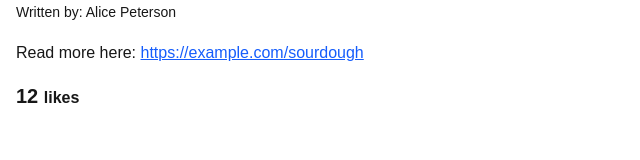
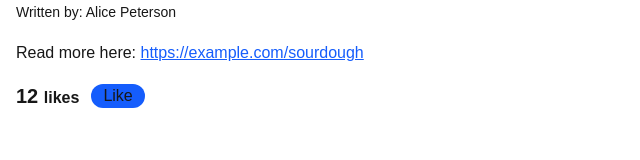
Before and after one commit to rowleks/fso-next-blog, a Next.js app: page /blogs/1 in a window 1280 px wide. Shown: the part 140-300 px from the top of the page, without its empty margins (0-640 px from the left). Built offline with nearby package versions, Linux system fonts and the light colour scheme.

Commit message:
Add like button and feature to single blog page and sort blog by like count
- Ex 2.4 - 2.5

```diff
--- a/app/actions/blogs.action.ts
+++ b/app/actions/blogs.action.ts
@@ -1,7 +1,7 @@
 "use server";
 import { redirect } from "next/navigation";
 import { revalidatePath } from "next/cache";
-import { addBlog } from "../services/blogs.service";
+import { addBlog, addLikes } from "../services/blogs.service";
 
 export async function createBlog(formData: FormData) {
   const title = (formData.get("title") as string)?.trim();
@@ -15,3 +15,10 @@ export async function createBlog(formData: FormData) {
   revalidatePath("/blogs");
   redirect("/blogs");
 }
+
+export async function likeBlog(formData: FormData) {
+  const id = Number(formData.get("id"));
+  addLikes(id);
+  revalidatePath("/blogs");
+  revalidatePath(`/blogs/${id}`);
+}
--- a/app/blogs/[id]/page.tsx
+++ b/app/blogs/[id]/page.tsx
@@ -1,3 +1,4 @@
+import { likeBlog } from "@/app/actions/blogs.action";
 import { getBlogById } from "@/app/services/blogs.service";
 import Link from "next/link";
 import { notFound } from "next/navigation";
@@ -13,21 +14,30 @@ const BlogDetails = async ({ params }: { params: Promise<{ id: string }> }) => {
   return (
     <div className="text-foreground">
       <div className="my-4">
-        <h1>{blog?.title}</h1>
+        <h1>{blog.title}</h1>
         <small className="text-sm">Written by: {blog?.author}</small>
       </div>
       <p>
         Read more here:{" "}
         <Link
-          href={blog?.url}
+          href={blog.url}
           className="text-blue-600 underline hover:text-blue-400 transition duration-300"
         >
-          {blog?.url}
+          {blog.url}
         </Link>
       </p>
-      <h3 className="my-4">
-        {blog?.likes} <span className="text-base">likes</span>
-      </h3>
+      <div className="flex items-center gap-3">
+        <h3 className="my-4">
+          {blog.likes} <span className="text-base">likes</span>
+        </h3>
+
+        <form action={likeBlog}>
+          <input type="hidden" name="id" value={blog.id} />
+          <button className="px-3 py-2s bg-blue-600 hover:bg-blue-400 transition duration-300 cursor-pointer rounded-full">
+            Like
+          </button>
+        </form>
+      </div>
     </div>
   );
 };
--- a/app/blogs/page.tsx
+++ b/app/blogs/page.tsx
@@ -12,7 +12,7 @@ const BlogList = () => {
       <ul className="list-none p-0 space-y-4">
         {blogs
           .slice()
-          .sort((a, b) => b.id - a.id)
+          .sort((a, b) => b.likes - a.likes)
           .map((blog) => (
             <li
               key={blog.id}
--- a/app/services/blogs.service.ts
+++ b/app/services/blogs.service.ts
@@ -32,6 +32,13 @@ export const getBlogById = (id: number) => {
   return blogs.find((blog) => blog.id === id);
 };
 
+export const addLikes = (id: number) => {
+  const blog = getBlogById(id);
+  if (blog) {
+    blog.likes++;
+  }
+};
+
 export const addBlog = (
   title: string,
   author: string,
```
